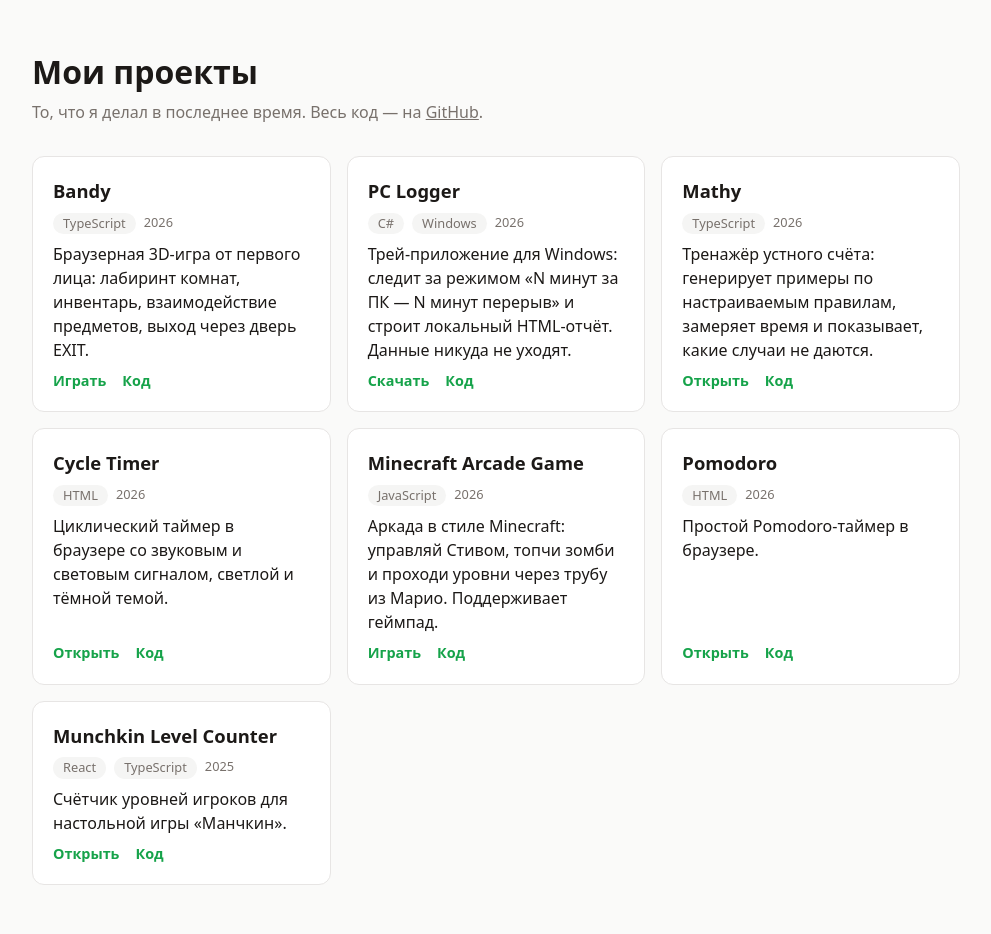
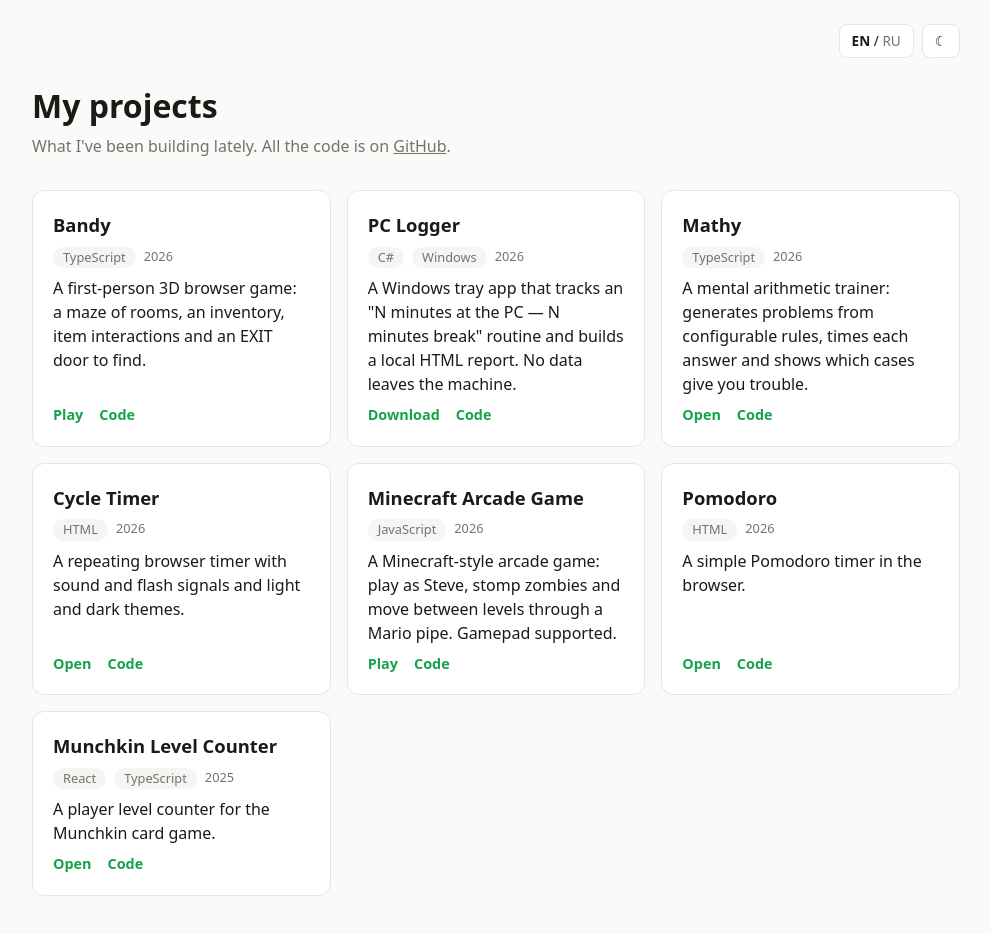
Before and after one commit to navoznov/portfolio, a plain HTML site: page index.html in a window 1280 px wide. Shown: the whole page, without its empty margins (144-1135 px from the left). Drawn offline with Linux system fonts and the light colour scheme.

Commit message:
feat: default to English, add EN/RU and light/dark toggles

```diff
--- a/index.html
+++ b/index.html
@@ -1,10 +1,10 @@
 <!doctype html>
-<html lang="ru">
+<html lang="en">
 <head>
 <meta charset="utf-8">
 <meta name="viewport" content="width=device-width, initial-scale=1">
-<title>Проекты navoznov</title>
-<meta name="description" content="Проекты, которые я делал в последнее время">
+<title>navoznov Projects</title>
+<meta name="description" content="Projects I've been working on lately">
 <style>
   :root {
     --bg: #fafaf9;
@@ -44,7 +44,21 @@
     font-family: system-ui, -apple-system, sans-serif;
     line-height: 1.5;
   }
-  main { max-width: 960px; margin: 0 auto; padding: 48px 16px 64px; }
+  main { max-width: 960px; margin: 0 auto; padding: 24px 16px 64px; }
+  .toolbar { display: flex; justify-content: flex-end; gap: 8px; margin-bottom: 24px; }
+  .toolbar button {
+    background: var(--card);
+    color: var(--fg);
+    border: 1px solid var(--border);
+    border-radius: 8px;
+    padding: 6px 12px;
+    font: inherit;
+    font-size: .85rem;
+    cursor: pointer;
+  }
+  .toolbar button:hover { border-color: var(--muted); }
+  .lang span { color: var(--muted); }
+  .lang span.on { color: var(--fg); font-weight: 700; }
   h1 { margin: 0 0 4px; font-size: 2rem; }
   .lead { margin: 0 0 32px; color: var(--muted); }
   .lead a { color: inherit; }
@@ -73,59 +87,111 @@
 </head>
 <body>
 <main>
-  <h1>Мои проекты</h1>
-  <p class="lead">То, что я делал в последнее время. Весь код — на <a href="https://github.com/navoznov">GitHub</a>.</p>
+  <div class="toolbar">
+    <button id="lang" class="lang" aria-label="Switch language"><span data-l="en">EN</span> / <span data-l="ru">RU</span></button>
+    <button id="theme" aria-label="Toggle theme"></button>
+  </div>
+
+  <h1 data-i18n="title">My projects</h1>
+  <p class="lead" data-i18n="lead">What I've been building lately. All the code is on <a href="https://github.com/navoznov">GitHub</a>.</p>
 
   <div class="grid">
     <article>
       <h2>Bandy</h2>
       <div class="meta"><span class="tag">TypeScript</span><span>2026</span></div>
-      <p>Браузерная 3D-игра от первого лица: лабиринт комнат, инвентарь, взаимодействие предметов, выход через дверь EXIT.</p>
-      <div class="links"><a href="https://navoznov.github.io/bandy/">Играть</a><a href="https://github.com/navoznov/bandy">Код</a></div>
+      <p data-i18n="bandy">A first-person 3D browser game: a maze of rooms, an inventory, item interactions and an EXIT door to find.</p>
+      <div class="links"><a href="https://navoznov.github.io/bandy/" data-i18n="play">Play</a><a href="https://github.com/navoznov/bandy" data-i18n="code">Code</a></div>
     </article>
 
     <article>
       <h2>PC Logger</h2>
       <div class="meta"><span class="tag">C#</span><span class="tag">Windows</span><span>2026</span></div>
-      <p>Трей-приложение для Windows: следит за режимом «N минут за ПК — N минут перерыв» и строит локальный HTML-отчёт. Данные никуда не уходят.</p>
-      <div class="links"><a href="https://github.com/navoznov/pc-logger/releases">Скачать</a><a href="https://github.com/navoznov/pc-logger">Код</a></div>
+      <p data-i18n="pclogger">A Windows tray app that tracks an "N minutes at the PC — N minutes break" routine and builds a local HTML report. No data leaves the machine.</p>
+      <div class="links"><a href="https://github.com/navoznov/pc-logger/releases" data-i18n="download">Download</a><a href="https://github.com/navoznov/pc-logger" data-i18n="code">Code</a></div>
     </article>
 
     <article>
       <h2>Mathy</h2>
       <div class="meta"><span class="tag">TypeScript</span><span>2026</span></div>
-      <p>Тренажёр устного счёта: генерирует примеры по настраиваемым правилам, замеряет время и показывает, какие случаи не даются.</p>
-      <div class="links"><a href="https://navoznov.github.io/mathy/">Открыть</a><a href="https://github.com/navoznov/mathy">Код</a></div>
+      <p data-i18n="mathy">A mental arithmetic trainer: generates problems from configurable rules, times each answer and shows which cases give you trouble.</p>
+      <div class="links"><a href="https://navoznov.github.io/mathy/" data-i18n="open">Open</a><a href="https://github.com/navoznov/mathy" data-i18n="code">Code</a></div>
     </article>
 
     <article>
       <h2>Cycle Timer</h2>
       <div class="meta"><span class="tag">HTML</span><span>2026</span></div>
-      <p>Циклический таймер в браузере со звуковым и световым сигналом, светлой и тёмной темой.</p>
-      <div class="links"><a href="https://navoznov.github.io/cycle-timer/">Открыть</a><a href="https://github.com/navoznov/cycle-timer">Код</a></div>
+      <p data-i18n="cycletimer">A repeating browser timer with sound and flash signals and light and dark themes.</p>
+      <div class="links"><a href="https://navoznov.github.io/cycle-timer/" data-i18n="open">Open</a><a href="https://github.com/navoznov/cycle-timer" data-i18n="code">Code</a></div>
     </article>
 
     <article>
       <h2>Minecraft Arcade Game</h2>
       <div class="meta"><span class="tag">JavaScript</span><span>2026</span></div>
-      <p>Аркада в стиле Minecraft: управляй Стивом, топчи зомби и проходи уровни через трубу из Марио. Поддерживает геймпад.</p>
-      <div class="links"><a href="https://navoznov.github.io/MinecraftArcadeGame/">Играть</a><a href="https://github.com/navoznov/MinecraftArcadeGame">Код</a></div>
+      <p data-i18n="minecraft">A Minecraft-style arcade game: play as Steve, stomp zombies and move between levels through a Mario pipe. Gamepad supported.</p>
+      <div class="links"><a href="https://navoznov.github.io/MinecraftArcadeGame/" data-i18n="play">Play</a><a href="https://github.com/navoznov/MinecraftArcadeGame" data-i18n="code">Code</a></div>
     </article>
 
     <article>
       <h2>Pomodoro</h2>
       <div class="meta"><span class="tag">HTML</span><span>2026</span></div>
-      <p>Простой Pomodoro-таймер в браузере.</p>
-      <div class="links"><a href="https://navoznov.github.io/Pomodoro/">Открыть</a><a href="https://github.com/navoznov/Pomodoro">Код</a></div>
+      <p data-i18n="pomodoro">A simple Pomodoro timer in the browser.</p>
+      <div class="links"><a href="https://navoznov.github.io/Pomodoro/" data-i18n="open">Open</a><a href="https://github.com/navoznov/Pomodoro" data-i18n="code">Code</a></div>
     </article>
 
     <article>
       <h2>Munchkin Level Counter</h2>
       <div class="meta"><span class="tag">React</span><span class="tag">TypeScript</span><span>2025</span></div>
-      <p>Счётчик уровней игроков для настольной игры «Манчкин».</p>
-      <div class="links"><a href="https://navoznov.github.io/munchkin-level-counter/">Открыть</a><a href="https://github.com/navoznov/munchkin-level-counter">Код</a></div>
+      <p data-i18n="munchkin">A player level counter for the Munchkin card game.</p>
+      <div class="links"><a href="https://navoznov.github.io/munchkin-level-counter/" data-i18n="open">Open</a><a href="https://github.com/navoznov/munchkin-level-counter" data-i18n="code">Code</a></div>
     </article>
   </div>
 </main>
+
+<script>
+  const ru = {
+    title: "Мои проекты",
+    lead: 'То, что я делал в последнее время. Весь код — на <a href="https://github.com/navoznov">GitHub</a>.',
+    bandy: "Браузерная 3D-игра от первого лица: лабиринт комнат, инвентарь, взаимодействие предметов, выход через дверь EXIT.",
+    pclogger: "Трей-приложение для Windows: следит за режимом «N минут за ПК — N минут перерыв» и строит локальный HTML-отчёт. Данные никуда не уходят.",
+    mathy: "Тренажёр устного счёта: генерирует примеры по настраиваемым правилам, замеряет время и показывает, какие случаи не даются.",
+    cycletimer: "Циклический таймер в браузере со звуковым и световым сигналом, светлой и тёмной темой.",
+    minecraft: "Аркада в стиле Minecraft: управляй Стивом, топчи зомби и проходи уровни через трубу из Марио. Поддерживает геймпад.",
+    pomodoro: "Простой Pomodoro-таймер в браузере.",
+    munchkin: "Счётчик уровней игроков для настольной игры «Манчкин».",
+    play: "Играть", open: "Открыть", download: "Скачать", code: "Код",
+  };
+  const en = {};
+  document.querySelectorAll("[data-i18n]").forEach(el => en[el.dataset.i18n] = el.innerHTML);
+
+  const store = {
+    get(k) { try { return localStorage.getItem(k); } catch { return null; } },
+    set(k, v) { try { localStorage.setItem(k, v); } catch {} },
+  };
+
+  function setLang(lang) {
+    const dict = lang === "ru" ? ru : en;
+    document.documentElement.lang = lang;
+    document.querySelectorAll("[data-i18n]").forEach(el => el.innerHTML = dict[el.dataset.i18n]);
+    document.querySelectorAll("#lang span").forEach(s => s.classList.toggle("on", s.dataset.l === lang));
+    store.set("lang", lang);
+  }
+
+  const themeBtn = document.getElementById("theme");
+  function currentTheme() {
+    return document.documentElement.dataset.theme
+      || (matchMedia("(prefers-color-scheme: dark)").matches ? "dark" : "light");
+  }
+  function setTheme(theme) {
+    document.documentElement.dataset.theme = theme;
+    themeBtn.textContent = theme === "dark" ? "☀" : "☾";
+    store.set("theme", theme);
+  }
+
+  document.getElementById("lang").onclick = () => setLang(document.documentElement.lang === "ru" ? "en" : "ru");
+  themeBtn.onclick = () => setTheme(currentTheme() === "dark" ? "light" : "dark");
+
+  setLang(store.get("lang") || "en");
+  setTheme(store.get("theme") || currentTheme());
+</script>
 </body>
 </html>
```
